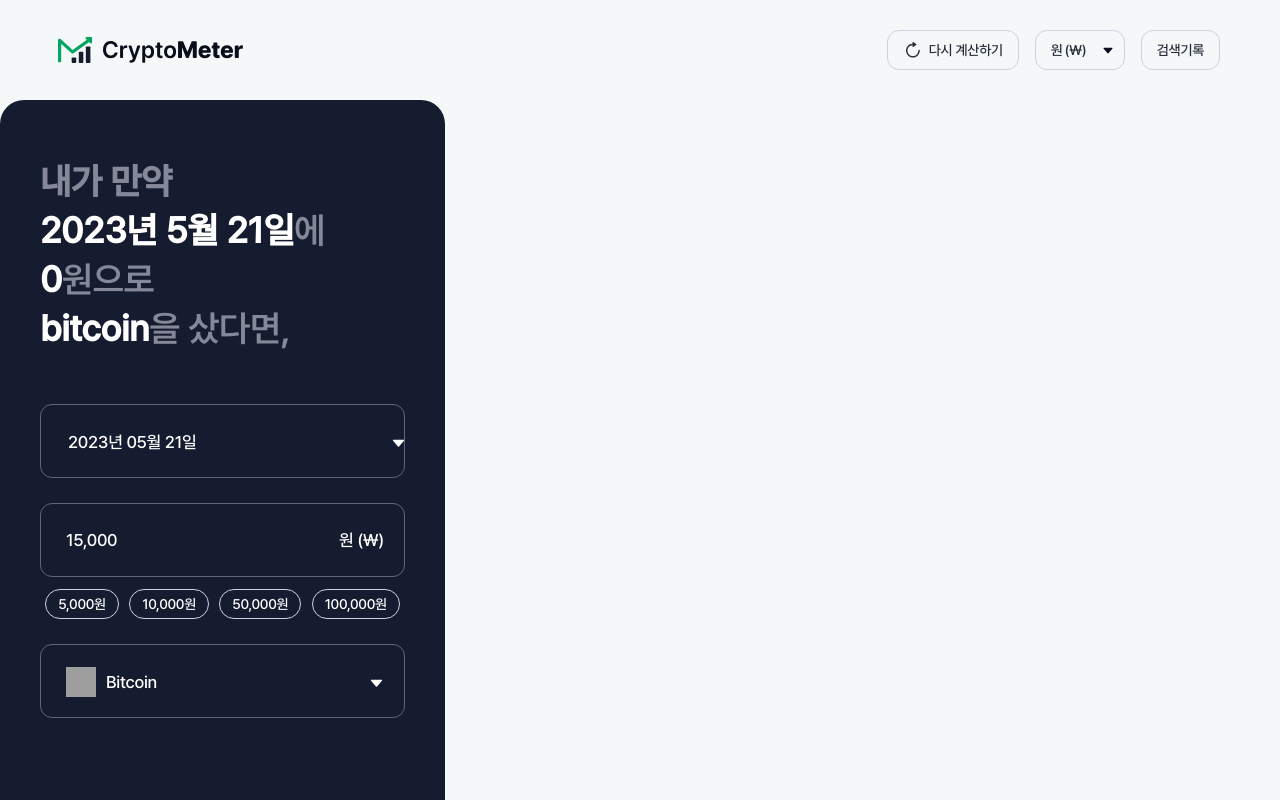
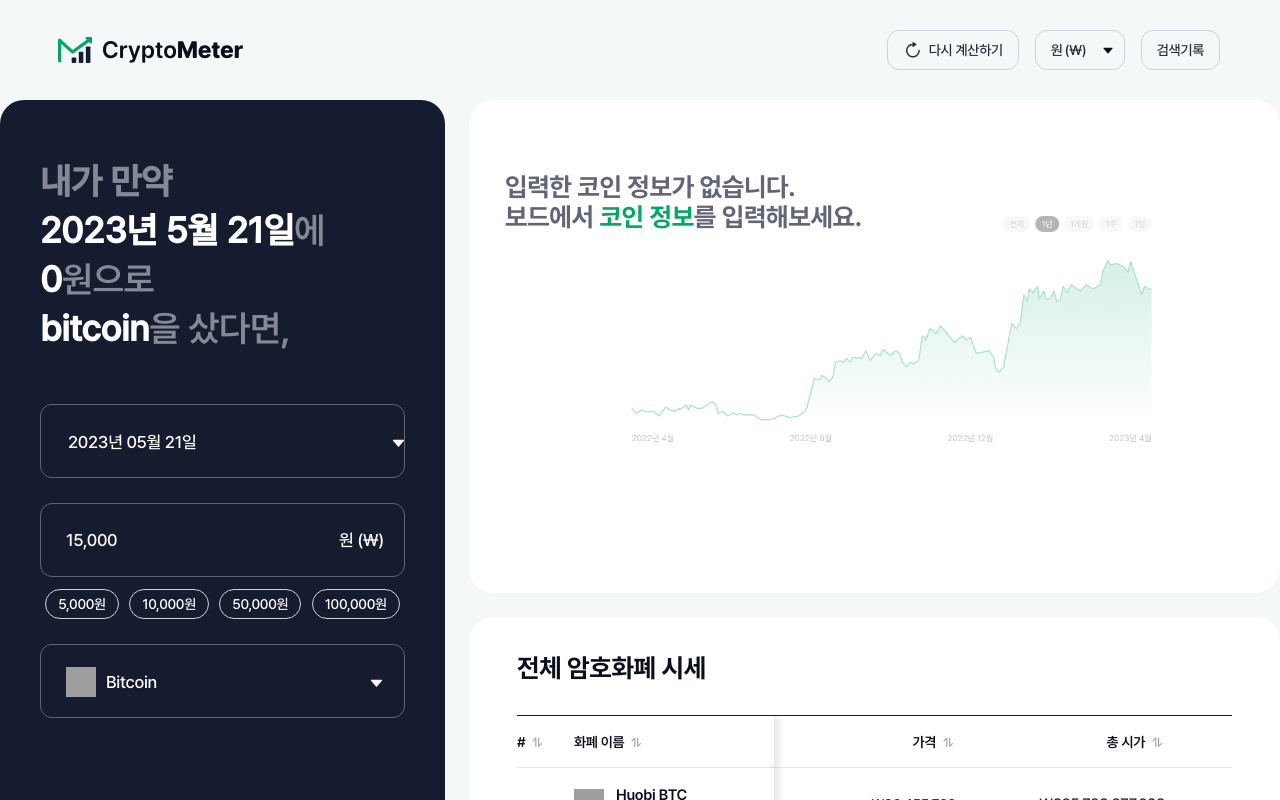
Before and after one commit to codeit-bootcamp-frontend/0-crypto-meter-technokings, a React (Vite) app: page / in a window 1280 px wide. Shown: the top 800 px of the page. Built offline with nearby package versions, Linux system fonts and the light colour scheme; grey boxes are pictures that could not be loaded.

Commit message:
:art: 메인 페이지 레이아웃 완성

```diff
--- a/src/App.jsx
+++ b/src/App.jsx
@@ -2,17 +2,56 @@ import React from "react";
 
 import "./App.css";
 
+import styled from "styled-components";
+
 import { Gnb, CoinChart, InputBoard, TableSection } from "@components";
+import { SDiv } from "@styles";
 
 const App = () => {
   return (
-    <>
+    <S.AppWrapper>
       <Gnb />
-      <InputBoard />
-      <CoinChart />
-      <TableSection />
-    </>
+      <S.Contents>
+        <S.InputWrapper>
+          <InputBoard />
+        </S.InputWrapper>
+        <S.ContentsWrapper col g={24}>
+          <CoinChart />
+          <TableSection />
+        </S.ContentsWrapper>
+      </S.Contents>
+    </S.AppWrapper>
   );
 };
 
+const S = {};
+
+S.AppWrapper = styled(SDiv)`
+  width: 100%;
+  max-width: calc(1379px + 445px + 24px);
+  margin: 0 auto 46px;
+`;
+
+S.Contents = styled(SDiv)`
+  display: flex;
+  align-items: start;
+  gap: 24px;
+
+  @media only screen and (max-width: 1200px) {
+    align-items: stretch;
+    flex-direction: column;
+    margin-top: 10px;
+  }
+`;
+
+S.InputWrapper = styled(SDiv)`
+  position: sticky;
+  top: 100px;
+  z-index: 30px;
+`;
+
+S.ContentsWrapper = styled(SDiv)`
+  min-width: 0;
+`;
+
 export default App;
```
